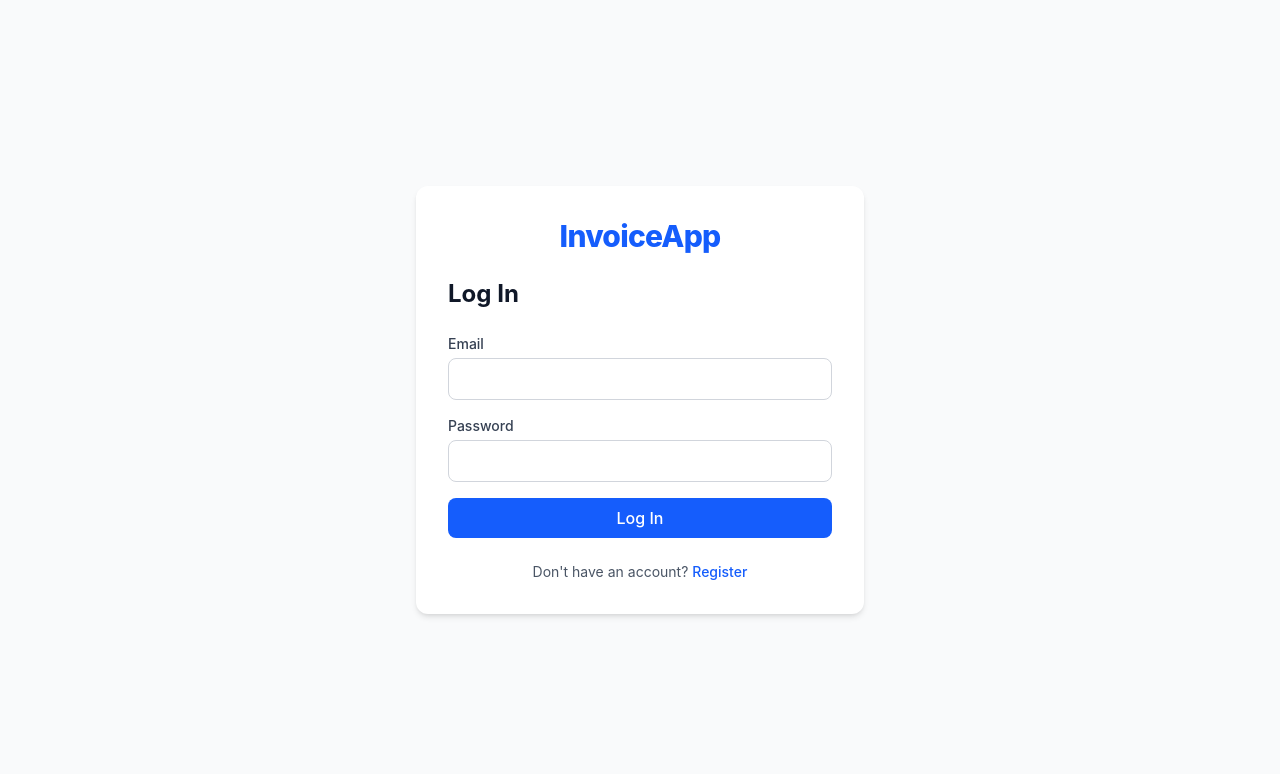
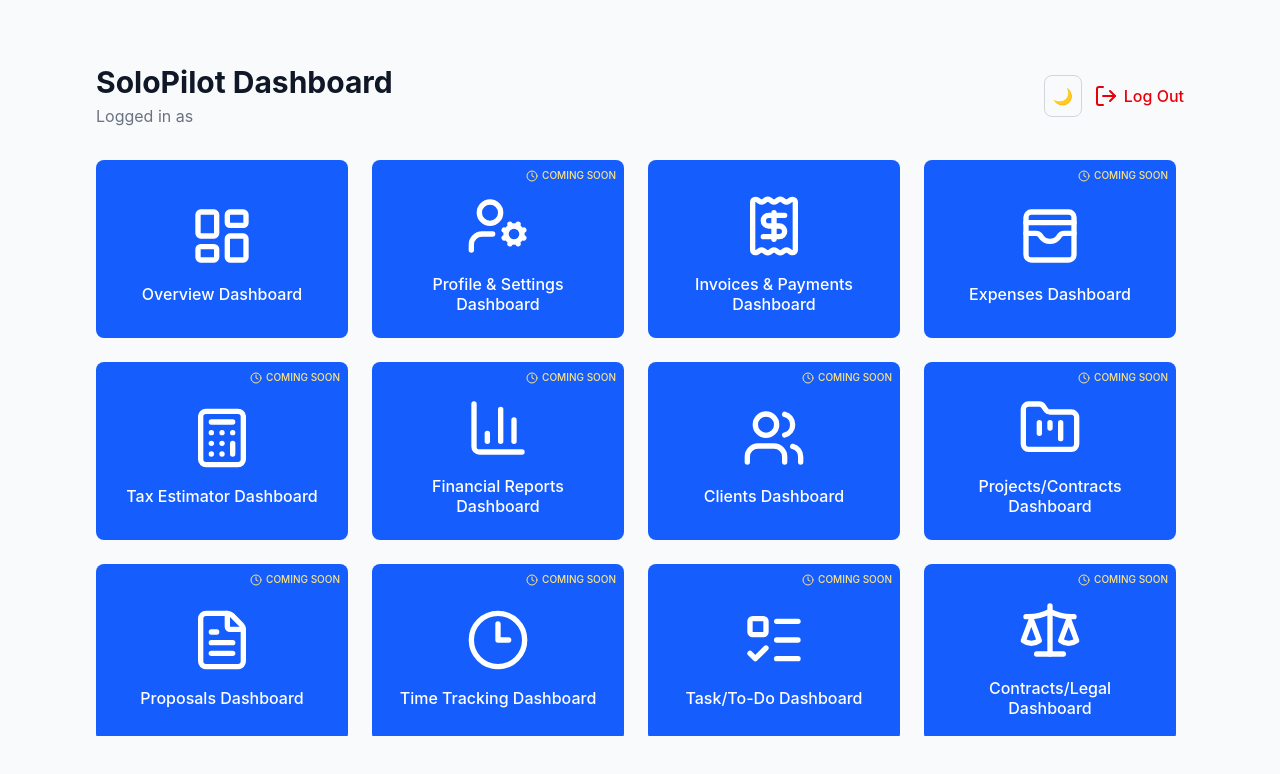
Before and after one commit to CheyReddy/InvoiceApp, a React (Vite) app in the folder invoice-frontend/: page /hub in a window 1280 px wide. Before the commit this address led to /login. Shown: the top 774 px of the page. Built offline with nearby package versions, Linux system fonts and the light colour scheme; no server answers.

Commit message:
Rename app to SoloPilot; add initial hub landing page with Invoice App tile

```diff
--- a/invoice-frontend/package.json
+++ b/invoice-frontend/package.json
@@ -17,6 +17,7 @@
     "react": "^19.2.7",
     "react-dom": "^19.2.7",
     "react-hook-form": "^7.83.0",
+    "react-hot-toast": "^2.6.0",
     "react-router-dom": "^7.18.1",
     "tailwindcss": "^4.3.3",
     "zod": "^4.4.3"
--- a/invoice-frontend/src/App.jsx
+++ b/invoice-frontend/src/App.jsx
@@ -1,17 +1,32 @@
-import { Routes, Route, Navigate } from 'react-router-dom';
-import LoginPage from './pages/LoginPage.jsx';
-import RegisterPage from './pages/RegisterPage.jsx';
-import DashboardPage from './pages/DashboardPage.jsx';
-import ProtectedRoute from './components/ProtectedRoute.jsx';
-import './App.css'
-import ClientsPage from './pages/ClientsPage.jsx';
-import InvoicesPage from './pages/InvoicesPage.jsx';
-import CreateInvoicePage from './pages/CreateInvoicePage.jsx';
+import { Routes, Route, Navigate } from "react-router-dom";
+import LoginPage from "./pages/LoginPage.jsx";
+import RegisterPage from "./pages/RegisterPage.jsx";
+import DashboardPage from "./pages/DashboardPage.jsx";
+import ProtectedRoute from "./components/ProtectedRoute.jsx";
+import "./App.css";
+import ClientsPage from "./pages/ClientsPage.jsx";
+import InvoicesPage from "./pages/InvoicesPage.jsx";
+import CreateInvoicePage from "./pages/CreateInvoicePage.jsx";
+import HubHomePage from "./pages/HubHomePage.jsx";
+import { Toaster } from "react-hot-toast";
 
 function App() {
-
   return (
+    <>
+      <Toaster
+        position="top-center"
+        toastOptions={{
+          duration: 3000,
+          className:
+            "!max-w-[calc(100vw-2rem)] !text-xs sm:!text-sm !px-3 sm:!px-4 !py-2 sm:!py-3 !break-words",
+          style: {
+            background: "#1e293b",
+            color: "#fff",
+          },
+        }}
+      />
       <Routes>
+        <Route path="/hub" element={<HubHomePage />} />
         <Route path="/login" element={<LoginPage />} />
         <Route path="/register" element={<RegisterPage />} />
         <Route
@@ -30,12 +45,27 @@ function App() {
             </ProtectedRoute>
           }
         />
-      <Route path="/invoices" element={<ProtectedRoute><InvoicesPage /></ProtectedRoute>} />
-<Route path="/invoices/new" element={<ProtectedRoute><CreateInvoicePage /></ProtectedRoute>} />
+        <Route
+          path="/invoices"
+          element={
+            <ProtectedRoute>
+              <InvoicesPage />
+            </ProtectedRoute>
+          }
+        />
+        <Route
+          path="/invoices/new"
+          element={
+            <ProtectedRoute>
+              <CreateInvoicePage />
+            </ProtectedRoute>
+          }
+        />
         <Route path="/" element={<Navigate to="/dashboard" replace />} />
         <Route path="*" element={<Navigate to="/dashboard" replace />} />
       </Routes>
-  )
+    </>
+  );
 }
 
-export default App
+export default App;
--- /dev/null
+++ b/invoice-frontend/src/config/dashboardConfig.js
@@ -0,0 +1,110 @@
+import {
+  LayoutDashboard,
+  UserCog,
+  Receipt,
+  WalletCards,
+  Calculator,
+  BarChart3,
+  Users,
+  FolderKanban,
+  FileText,
+  Clock3,
+  ListTodo,
+  Scale,
+  Bell,
+  ChartNoAxesCombined,
+  Files,
+} from "lucide-react";
+
+export const dashboardConfig = [
+  {
+    appName: "Overview Dashboard",
+    toUrl: "/dashboard",
+    icon: LayoutDashboard,
+    appStatus: "COMPLETED",
+  },
+  {
+    appName: "Profile & Settings Dashboard",
+    toUrl: "/profile",
+    icon: UserCog,
+    appStatus: "COMING_SOON",
+  },
+  {
+    appName: "Invoices & Payments Dashboard",
+    toUrl: "/invoices",
+    icon: Receipt,
+    appStatus: "COMPLETED",
+  },
+  {
+    appName: "Expenses Dashboard",
+    toUrl: "/expenses",
+    icon: WalletCards,
+    appStatus: "COMING_SOON",
+  },
+  {
+    appName: "Tax Estimator Dashboard",
+    toUrl: "/tax-estimator",
+    icon: Calculator,
+    appStatus: "COMING_SOON",
+  },
+  {
+    appName: "Financial Reports Dashboard",
+    toUrl: "/financial-reports",
+    icon: BarChart3,
+    appStatus: "COMING_SOON",
+  },
+  {
+    appName: "Clients Dashboard",
+    toUrl: "/clients",
+    icon: Users,
+    appStatus: "COMING_SOON",
+  },
+  {
+    appName: "Projects/Contracts Dashboard",
+    toUrl: "/projects",
+    icon: FolderKanban,
+    appStatus: "COMING_SOON",
+  },
+  {
+    appName: "Proposals Dashboard",
+    toUrl: "/proposals",
+    icon: FileText,
+    appStatus: "COMING_SOON",
+  },
+  {
+    appName: "Time Tracking Dashboard",
+    toUrl: "/time-tracking",
+    icon: Clock3,
+    appStatus: "COMING_SOON",
+  },
+  {
+    appName: "Task/To-Do Dashboard",
+    toUrl: "/tasks",
+    icon: ListTodo,
+    appStatus: "COMING_SOON",
+  },
+  {
+    appName: "Contracts/Legal Dashboard",
+    toUrl: "/contracts",
+    icon: Scale,
+    appStatus: "COMING_SOON",
+  },
+  {
+    appName: "Reminders Dashboard",
+    toUrl: "/reminders",
+    icon: Bell,
+    appStatus: "COMING_SOON",
+  },
+  {
+    appName: "Analytics Dashboard",
+    toUrl: "/analytics",
+    icon: ChartNoAxesCombined,
+    appStatus: "COMING_SOON",
+  },
+  {
+    appName: "Document Templates Dashboard",
+    toUrl: "/document-templates",
+    icon: Files,
+    appStatus: "COMING_SOON",
+  },
+];
--- a/invoice-frontend/src/pages/CreateInvoicePage.jsx
+++ b/invoice-frontend/src/pages/CreateInvoicePage.jsx
@@ -104,9 +104,9 @@ export default function CreateInvoicePage() {
   return (
     <div className="min-h-screen bg-gray-50 dark:bg-gray-900 p-8 transition-colors">
       <div className="max-w-3xl mx-auto">
-        <Link to="/invoices" className="text-sm text-blue-600 dark:text-blue-400 hover:underline">
-          ← Back to Invoices
-        </Link>
+        <button onClick={() => navigate(-1)} className="text-sm text-blue-600 dark:text-blue-400 hover:underline">
+          ← Back to Dashboard
+        </button>
         <h1 className="text-2xl font-bold text-gray-900 dark:text-white mt-2 mb-6">Create Invoice</h1>
 
         <form onSubmit={handleSubmit(onValid)} className="bg-white dark:bg-gray-800 rounded-xl shadow-sm p-6 space-y-6">
--- /dev/null
+++ b/invoice-frontend/src/pages/HubHomePage.jsx
@@ -0,0 +1,115 @@
+import { Link } from "react-router-dom";
+import ThemeToggle from "../components/ThemeToggle.jsx";
+import { LogOut, Clock } from "lucide-react";
+import { useAuth } from "../context/AuthContext.jsx";
+import { dashboardConfig } from "../config/dashboardConfig.js";
+import toast from "react-hot-toast";
+
+function HubHomePage() {
+  const { email, logout } = useAuth();
+
+  return (
+    <div className="h-screen bg-gray-50 dark:bg-gray-900 p-4 sm:p-6 lg:p-8 transition-colors overflow-hidden">
+      <div className="max-w-6xl mx-auto p-2 sm:p-4 lg:p-8 h-full flex flex-col">
+
+        {/* Header */}
+        <div className="flex justify-between items-center mb-6 sm:mb-8 shrink-0 gap-4">
+          <div className="min-w-0">
+            <Link to="/hub">
+              <h1 className="text-lg sm:text-2xl lg:text-3xl font-bold text-gray-900 dark:text-white truncate">
+                SoloPilot Dashboard
+              </h1>
+            </Link>
+
+            <p className="text-xs sm:text-sm lg:text-base text-gray-500 dark:text-gray-400 mt-1 truncate">
+              Logged in as {email}
+            </p>
+          </div>
+
+          <div className="flex items-center gap-2 sm:gap-3 shrink-0">
+            <ThemeToggle />
+
+            <button
+              onClick={logout}
+              className="flex items-center gap-1.5 text-sm sm:text-base text-red-600 dark:text-red-400 font-medium hover:underline"
+              aria-label="Log Out"
+            >
+              <LogOut size={20} className="sm:w-6 sm:h-6" />
+              <span className="hidden sm:inline">Log Out</span>
+            </button>
+          </div>
+        </div>
+
+        {/* Scrollable Dashboard */}
+        <div className="flex-1 overflow-y-auto pr-2 scrollbar-thin scrollbar-thumb-gray-400 dark:scrollbar-thumb-gray-600 scrollbar-track-transparent">
+          <div className="grid grid-cols-2 xs:grid-cols-2 sm:grid-cols-3 lg:grid-cols-4 gap-3 sm:gap-5 lg:gap-6 pb-4">
+            {dashboardConfig.map((d) => {
+              const IconComponent = d.icon;
+
+              const handleClick = (e) => {
+                if (d.appStatus === "COMING_SOON") {
+                  e.preventDefault();
+
+                  toast(`${d.appName} is coming soon!`, {
+                    icon: "🚧",
+                  });
+                }
+              };
+
+              return (
+                <Link
+                  to={d.toUrl}
+                  key={d.toUrl}
+                  onClick={handleClick}
+                  className="
+                    relative
+                    min-h-[120px]
+                    sm:min-h-[150px]
+                    lg:min-h-[170px]
+                    px-3
+                    sm:px-4
+                    lg:px-6
+                    py-4
+                    sm:py-5
+                    lg:py-6
+                    rounded-lg
+                    bg-blue-600
+                    text-white
+                    font-medium
+                    hover:bg-blue-700
+                    transition-colors
+                    flex
+                    flex-col
+                    items-center
+                    justify-center
+                    text-center
+                  "
+                >
+                  {d.appStatus === "COMING_SOON" && (
+                    <span className="absolute top-2 right-2 flex items-center gap-1 text-[8px] sm:text-[9px] lg:text-[10px] text-amber-200">
+                      <Clock
+                        size={10}
+                        className="sm:w-3 sm:h-3"
+                      />
+                      COMING SOON
+                    </span>
+                  )}
+
+                  <IconComponent
+                    className="w-10 h-10 sm:w-12 sm:h-12 lg:w-16 lg:h-16 mb-3 sm:mb-4 mt-2.5"
+                  />
+
+                  <span className="text-xs sm:text-sm lg:text-base leading-tight">
+                    {d.appName}
+                  </span>
+                </Link>
+              );
+            })}
+          </div>
+        </div>
+      </div>
+    </div>
+  );
+}
+
+export default HubHomePage;
--- a/invoice-frontend/src/pages/LoginPage.jsx
+++ b/invoice-frontend/src/pages/LoginPage.jsx
@@ -9,7 +9,7 @@ const loginSchema = z.object({
   password: z.string().min(1, 'Password is required'),
 });
 
-const APP_NAME = 'InvoiceApp';
+const APP_NAME = 'SoloPilot';
 
 export default function LoginPage() {
   const { login } = useAuth();
--- a/invoice-frontend/src/pages/RegisterPage.jsx
+++ b/invoice-frontend/src/pages/RegisterPage.jsx
@@ -30,7 +30,7 @@ const COUNTRIES = [
   'United Arab Emirates',
 ];
 
-const APP_NAME = 'InvoiceApp';
+const APP_NAME = 'SoloPilot';
 
 export default function RegisterPage() {
   const [success, setSuccess] = useState(false);
```
Also changed, not shown: invoice-frontend/src/pages/DashboardPage.jsx (+12 -6 lines), invoice-frontend/src/pages/InvoicesPage.jsx (+5 -4 lines), 1 other file (tests, documents, lock files or other folders). Lines whose indentation alone changed are shown as unchanged.
